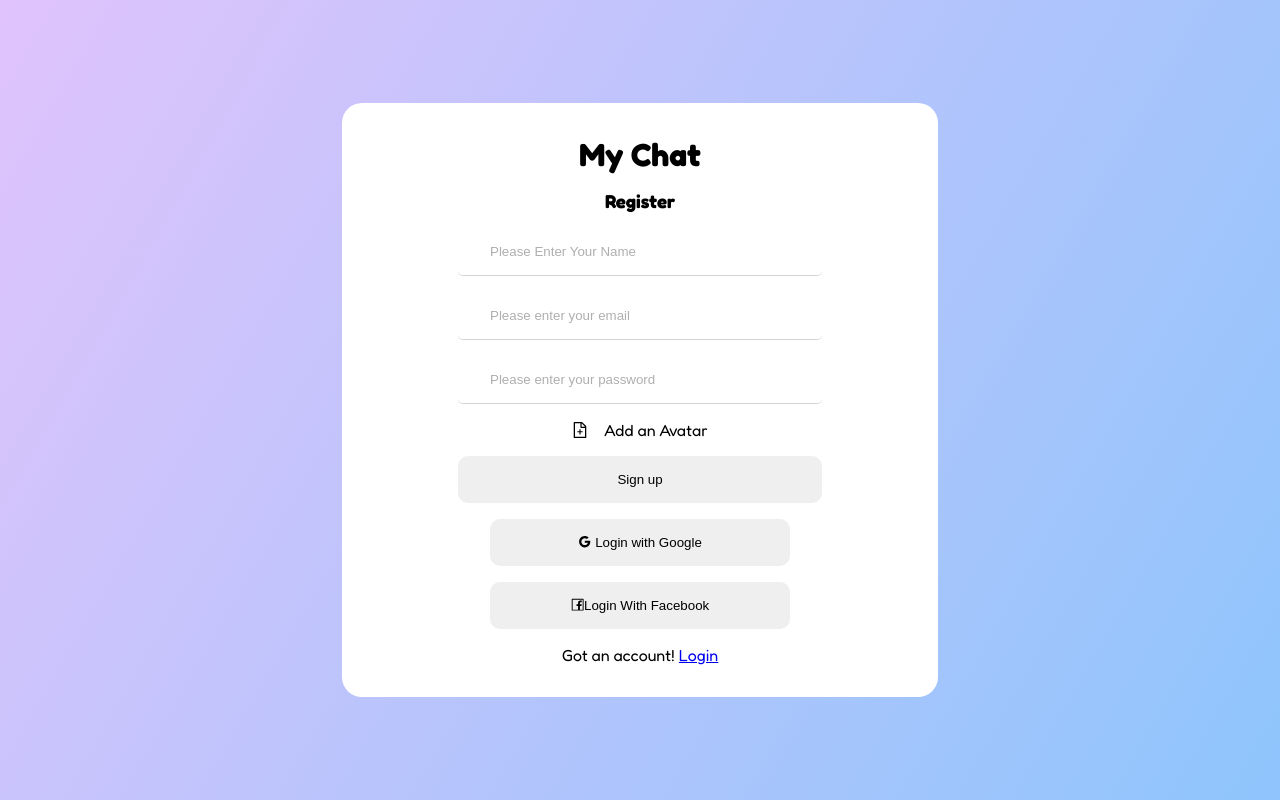
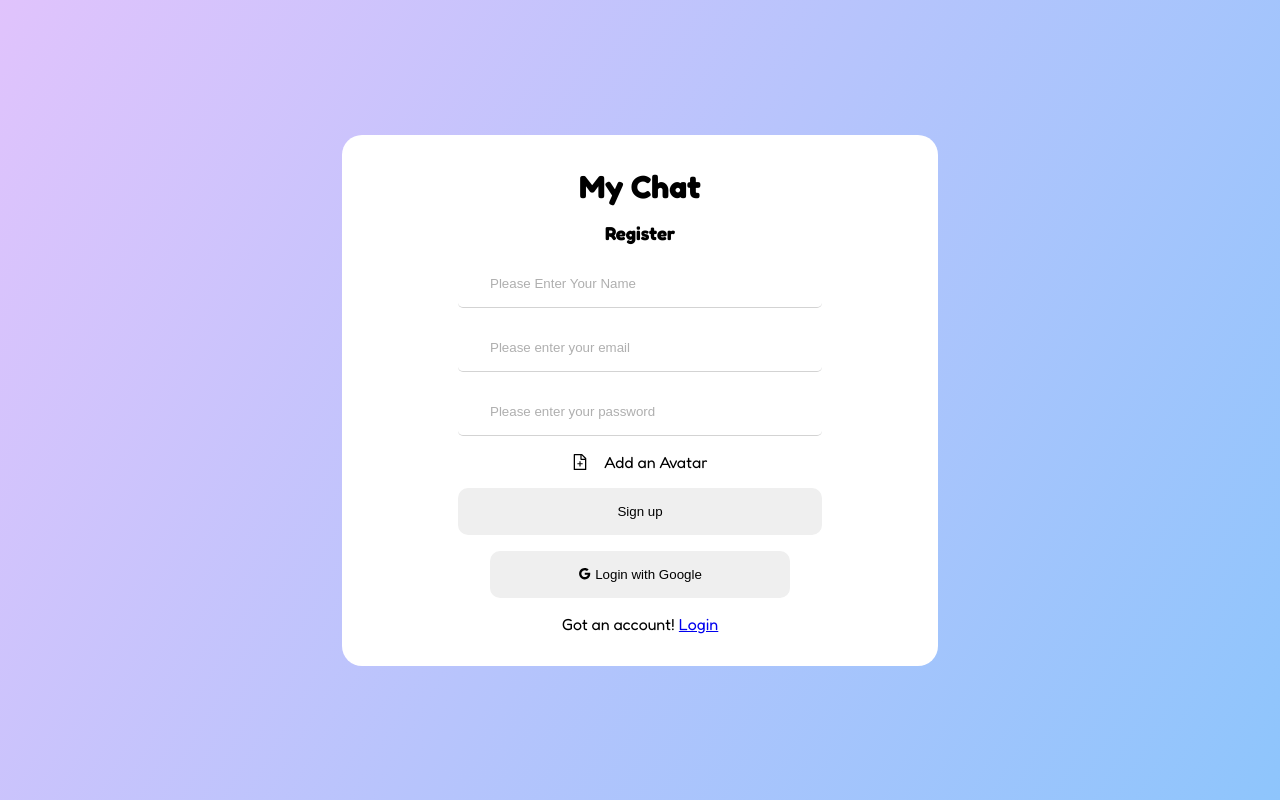
Before and after one commit to 04stefke/messanger, a React (Vite) app in the folder messanger-app/: page /register in a window 1280 px wide. Built offline with nearby package versions, Linux system fonts and the light colour scheme; no server answers.

Commit message:
there is problem with facebook logins, moving on to styling a bit better

```diff
--- a/messanger-app/src/components/Home/features/Chats.jsx
+++ b/messanger-app/src/components/Home/features/Chats.jsx
@@ -1,4 +1,3 @@
-import { UserOutlined } from '@ant-design/icons'
 import { doc, onSnapshot } from 'firebase/firestore'
 import React, { useContext, useEffect, useState } from 'react'
 import { db } from '../../../firebase'
--- a/messanger-app/src/components/Home/features/Message.jsx
+++ b/messanger-app/src/components/Home/features/Message.jsx
@@ -1,5 +1,4 @@
 import React, { useContext, useEffect, useRef } from 'react'
-import {UserOutlined} from '@ant-design/icons'
 import { AuthContext } from '../../../context/AuthContext'
 import { UserContext } from '../../../context/UserContext'
 const Message = ({message}) => {
--- a/messanger-app/src/components/Login/Login.jsx
+++ b/messanger-app/src/components/Login/Login.jsx
@@ -1,9 +1,8 @@
 import React from 'react'
 import { useNavigate, Link } from 'react-router-dom'
-import { auth, db, storage } from '../../firebase'
+import { auth,} from '../../firebase'
 import { GoogleAuthProvider, signInWithEmailAndPassword, signInWithPopup } from 'firebase/auth'
-import { doc, setDoc } from 'firebase/firestore'
-import { FacebookOutlined, GoogleOutlined } from '@ant-design/icons'
+import { GoogleOutlined } from '@ant-design/icons'
 
 const Login = () => {
   var navigate = useNavigate ()
@@ -46,7 +45,6 @@ const Login = () => {
             <button className='btn'>Sign in</button>
         </form>
         <button className='btn' onClick={handleGoogle} style={{width: '300px'}}><GoogleOutlined/> Login with Google</button>
-        <button className="btn" style={{width: '300px'}}> <FacebookOutlined/> Login With Facebook</button>
         <p>Need an account?<Link to='/register'>Register</Link> </p>
       </div>
     </div>
--- a/messanger-app/src/components/Register/Register.jsx
+++ b/messanger-app/src/components/Register/Register.jsx
@@ -3,7 +3,7 @@ import { Link, useNavigate  } from 'react-router-dom';
 import {FacebookOutlined, FileAddOutlined, GoogleOutlined} from '@ant-design/icons'
 import './Register.scss'
 import {auth, db, storage} from '../../firebase'
-import {createUserWithEmailAndPassword, updateProfile, GoogleAuthProvider, FacebookAuthProvider, signInWithPopup} from 'firebase/auth'
+import {createUserWithEmailAndPassword, updateProfile, GoogleAuthProvider, FacebookAuthProvider, signInWithPopup, signInWithRedirect} from 'firebase/auth'
 import { ref, uploadBytesResumable, getDownloadURL } from "firebase/storage";
 import { doc, setDoc } from "firebase/firestore";
 
@@ -56,6 +56,7 @@ const Register = () => {
   }
 
   const handleGoogle = async(e) => {
+    e.preventDefault()
     try{
       const provider = new GoogleAuthProvider()
       const res = await signInWithPopup(auth, provider)
@@ -93,6 +94,9 @@ const Register = () => {
       console.log(error)
     };
   }
+
+
+
   return (
     <div className='formContainer'>
         <div className="formWrapper">
@@ -110,7 +114,6 @@ const Register = () => {
                 <button className="btn">Sign up</button>
             </form>
             <button className='btn' onClick={handleGoogle} style={{width: '300px'}}> <GoogleOutlined/> Login with Google</button>
-            <button className="btn" style={{width: '300px'}}> <FacebookOutlined/>Login With Facebook</button>
             <p>Got an account! <Link to='/login'>Login</Link> </p>
         </div>
     </div>
```
